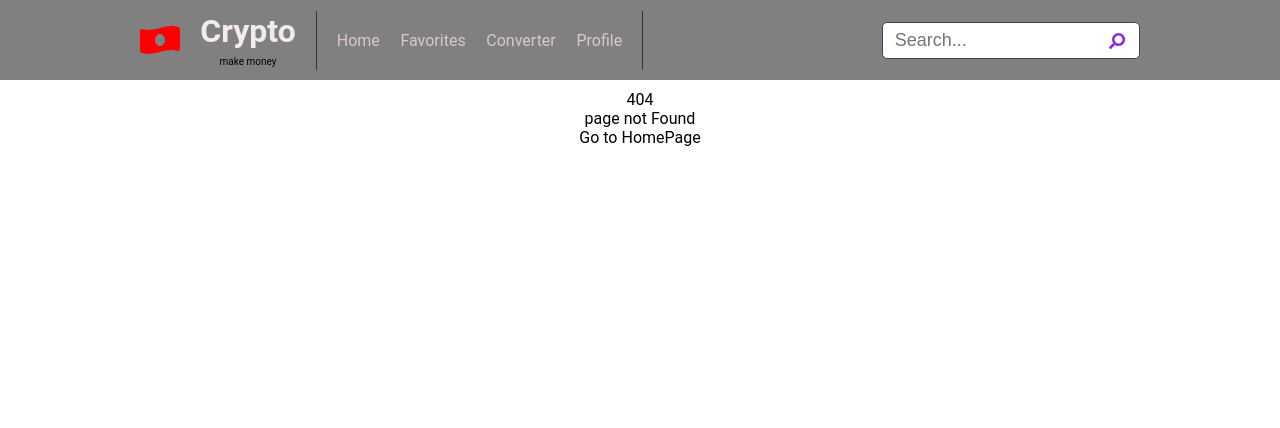
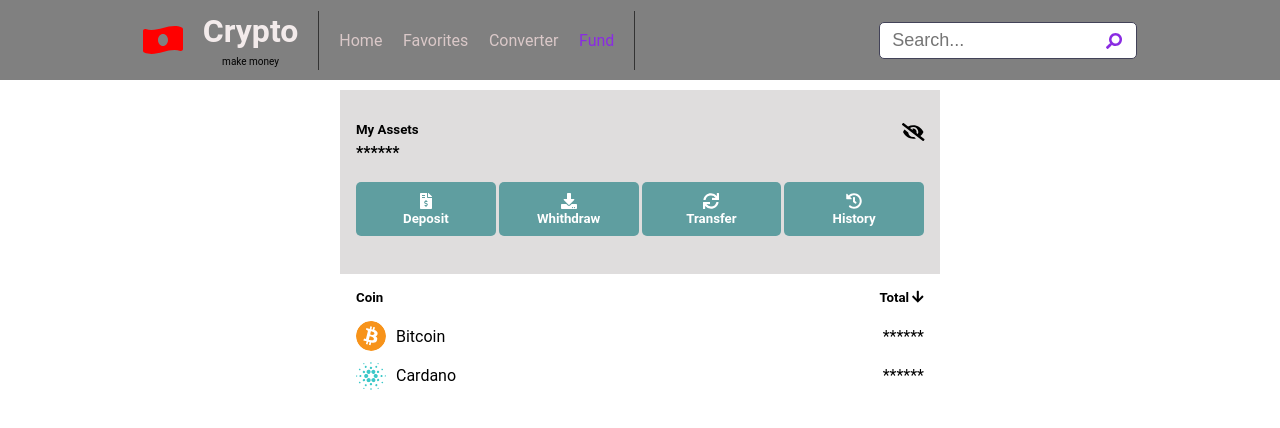
Before and after one commit to behzadiv/Crypto-Currency-Tracker, a React (Create React App) app: page /fund in a window 1280 px wide. Before the commit this address had no page. Shown: the top 428 px of the page. Built offline with nearby package versions, Linux system fonts and the light colour scheme; the HTML template or start-up script is replaced by a standard one.

Commit message:
add Fund page

```diff
--- a/src/components/Footer/Footer.jsx
+++ b/src/components/Footer/Footer.jsx
@@ -4,7 +4,7 @@ import { FontAwesomeIcon } from "@fortawesome/react-fontawesome";
 import {
   faCalculator,
   faHome,
-  faUser,
+  faWallet,
   faHeart,
 } from "@fortawesome/free-solid-svg-icons";
 import GetWindowInnerwidth from "../../utility/GetWindowInnerwidth";
@@ -24,10 +24,10 @@ const Footer = () => {
     },
     {
       name: "Converter",
-      to: "currency-converter",
+      to: "/currency-converter",
       icon: <FontAwesomeIcon icon={faCalculator} />,
     },
-    { name: "Profile", to: "profile", icon: <FontAwesomeIcon icon={faUser} /> },
+    { name: "Fund", to: "/fund", icon: <FontAwesomeIcon icon={faWallet} /> },
   ];
   const {width}=GetWindowInnerwidth()
 
--- a/src/components/Navbar/Navbar.jsx
+++ b/src/components/Navbar/Navbar.jsx
@@ -9,8 +9,8 @@ const Navbar = ({ searchInput, showFavorite, showAll }) => {
   const items = [
     { name: "Home", to: "/", exact: true },
     { name: "Favorites", to: "/favorites" },
-    { name: "Converter", to: "currency-converter" },
-    { name: "Profile", to: "profile" },
+    { name: "Converter", to: "/currency-converter" },
+    { name: "Fund", to: "/fund" },
   ];
 
   const changeHandler = (e) => {
--- /dev/null
+++ b/src/pages/Fund.css
@@ -0,0 +1,63 @@
+.fund-container{
+
+}
+.fund-header{
+    background-color: rgb(223, 221, 221);;
+    height: 120px;
+    padding: 2rem 1rem;
+    /* width: 100%; */
+}
+.my-asset{
+    display: flex;
+    justify-content: space-between;
+
+}
+.my-asset span {
+    cursor: pointer;
+    font-size: large;
+}
+.fund{
+    display: flex;
+    justify-content: flex-start;
+    font-weight: 700;
+}
+.fund-icons{
+    width: 100%;
+    display: flex;
+    justify-content: space-evenly;
+    align-items: center;
+    margin-top: 20px;
+    column-gap: 3px;
+    color: white;
+}
+.fund-icons div{
+   border-radius: 5px;
+    padding: 10px;
+    background-color: cadetblue;
+    flex:1;
+    cursor: pointer;
+}
+.fund-body{
+    display: flex;
+    flex-direction: column;
+    padding: 1rem;
+
+}
+.fund-body-title{
+    display: flex;
+    justify-content: space-between;
+    margin-bottom: 1rem;
+}
+.fund-body-row{
+    display: flex;
+    justify-content: space-between;
+    align-items: center;
+    margin-bottom: .6rem;
+}
+@media screen and (min-width: 600px) {
+    .fund-container{
+        max-width: 600px;
+        margin:0 auto;
+    }
+
+}
--- /dev/null
+++ b/src/pages/Fund.jsx
@@ -0,0 +1,87 @@
+import "./Fund.css";
+import { FontAwesomeIcon } from "@fortawesome/react-fontawesome";
+import {
+  faFileInvoiceDollar,
+  faDownload,
+  faSync,
+  faHistory,
+  faEye,
+  faEyeDropper,
+  faEyeSlash,
+  faArrowDown,
+} from "@fortawesome/free-solid-svg-icons";
+import btc from "../data/btc.svg"
+import ada from "../data/ada.svg"
+import { useState } from "react";
+const Funds = () => {
+  const [isShow, setIsShow] = useState(false);
+  const hideFund = () => {
+    return isShow ? setIsShow(false) : setIsShow(true);
+  };
+  console.log(document.documentElement.scrollTop);
+  return (
+    <div className="fund-container">
+      <section className="fund-header">
+        <div className="my-asset">
+          <h5>My Assets</h5>
+          <span onClick={hideFund}>
+            {!isShow ? (
+              <FontAwesomeIcon icon={faEyeSlash} />
+            ) : (
+              <FontAwesomeIcon icon={faEye} />
+            )}
+          </span>
+        </div>
+        <div className="fund">{isShow ? "$1000" : "******"}</div>
+        <div className="fund-icons">
+          <div>
+            <span>
+              <FontAwesomeIcon icon={faFileInvoiceDollar} />
+            </span>
+            <h5>Deposit</h5>
+          </div>
+          <div>
+            <span>
+              <FontAwesomeIcon icon={faDownload} />
+            </span>
+            <h5>Whithdraw</h5>
+          </div>
+          <div>
+            <span>
+              <FontAwesomeIcon icon={faSync} />
+            </span>
+            <h5>Transfer</h5>
+          </div>
+          <div>
+            <span>
+              <FontAwesomeIcon icon={faHistory} />
+            </span>
+            <h5>History</h5>
+          </div>
+        </div>
+      </section>
+      <section className="fund-body">
+          <div className="fund-body-title">
+              <h5>Coin</h5>
+              <h5> Total <FontAwesomeIcon icon={faArrowDown}/></h5>
+          </div>
+          <div className = "fund-body-row">
+              <div className="logo">
+                 <img src={btc} alt=""/>
+                 <p>Bitcoin</p>
+              </div>
+                <div>{isShow ? "$800" : "******"}</div>
+          </div>
+          <div className = "fund-body-row">
+              <div className="logo">
+                 <img src={ada} alt=""/>
+                 <p>Cardano</p>
+              </div>
+                <div>{isShow ? "$200" : "******"}</div>
+          </div>
+      </section>
+    </div>
+  );
+};
+
+export default Funds;
--- a/src/routes.js
+++ b/src/routes.js
@@ -1,8 +1,10 @@
 import CurrencyConverter from "./pages/CurrencyConverter"
 import Favorite from "./pages/Favorite"
+import Fund from "./pages/Fund"
 import HomePage from "./pages/HomePage"
 import NotFound from "./pages/NotFound"
 const routes = [
+    {path:"/fund",component:Fund},
     {path:"/currency-converter",component:CurrencyConverter},
     {path:"/favorites",component:Favorite},
     {path:"/",component:HomePage,exact:true},
```
Also changed, not shown: src/data/ada.svg (added), src/data/btc.svg (added).
